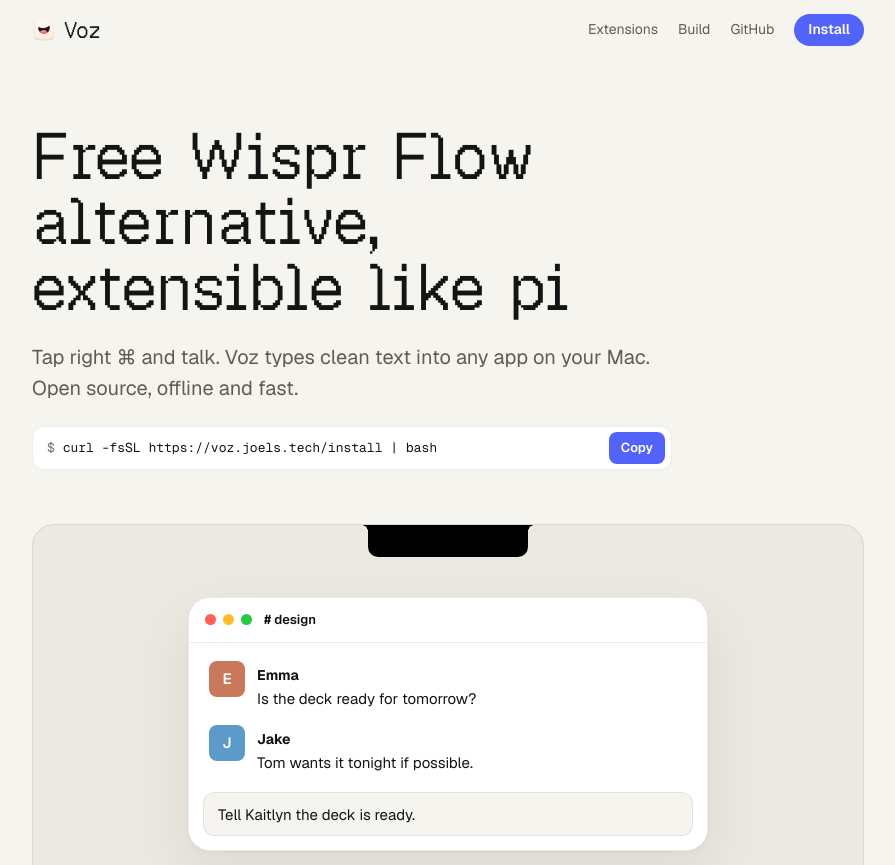
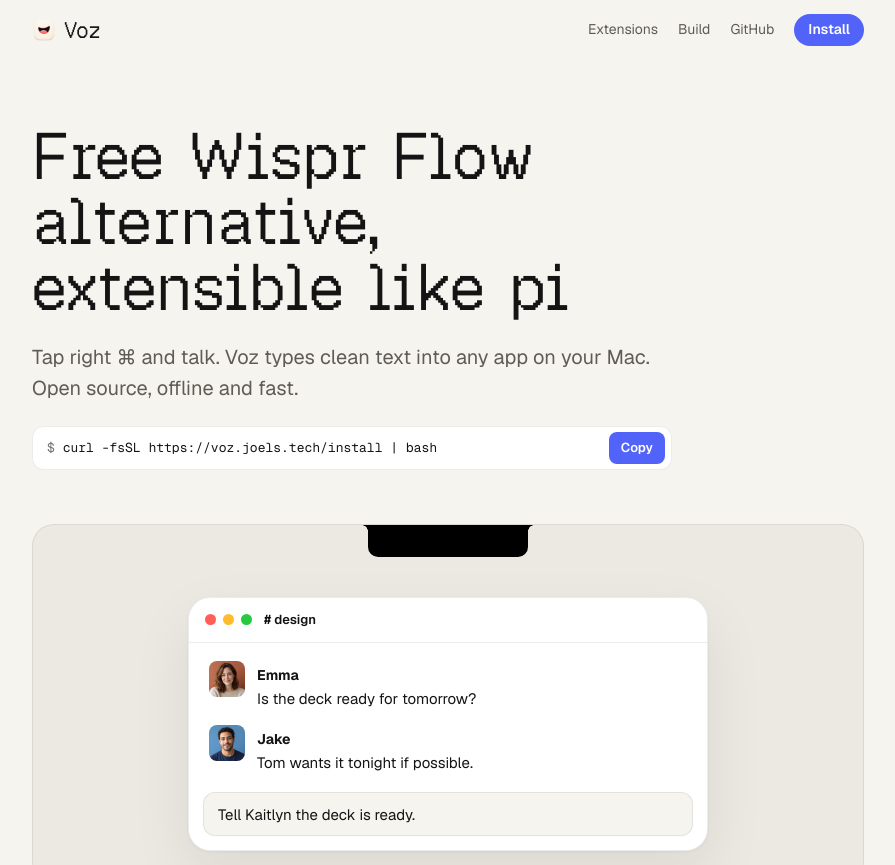
Before and after one commit to Joelheile/voz-landingpage, a React (Vite) app: page / in a window 1280 px wide. Shown: the top 865 px of the page, without its empty margins (192-1087 px from the left). Built offline with nearby package versions, Linux system fonts and the light colour scheme.

Commit message:
Show photo avatars in the chat demo so it reads as a real team

```diff
--- a/src/components/Chat.tsx
+++ b/src/components/Chat.tsx
@@ -1,14 +1,18 @@
 import type { ReactNode } from "react";
 import { Window } from "./Window";
 
-type Message = { author: string; text: string; tint: string };
+type Message = { author: string; text: string; photo: string };
 
 const team: Message[] = [
-  { author: "Emma", text: "Is the deck ready for tomorrow?", tint: "#C9785B" },
+  {
+    author: "Emma",
+    text: "Is the deck ready for tomorrow?",
+    photo: "/avatars/emma.jpg",
+  },
   {
     author: "Jake",
     text: "Tom wants it tonight if possible.",
-    tint: "#5B9AC9",
+    photo: "/avatars/jake.jpg",
   },
 ];
 
@@ -18,9 +22,13 @@
       <ul className="thread">
         {team.map((message) => (
           <li key={message.author + message.text}>
-            <span className="avatar" style={{ background: message.tint }}>
-              {message.author[0]}
-            </span>
+            <img
+              className="avatar"
+              src={message.photo}
+              alt=""
+              width={36}
+              height={36}
+            />
             <div>
               <strong>{message.author}</strong>
               <p>{message.text}</p>
--- a/src/index.css
+++ b/src/index.css
@@ -698,15 +698,11 @@
 }
 
 .avatar {
-  display: grid;
-  place-items: center;
   flex-shrink: 0;
   width: 36px;
   height: 36px;
   border-radius: var(--radius-control);
-  color: #fff;
-  font-size: 15px;
-  font-weight: 600;
+  object-fit: cover;
 }
 
 .draft {
```
Also changed, not shown: public/avatars/emma.jpg (added), public/avatars/jake.jpg (added).
